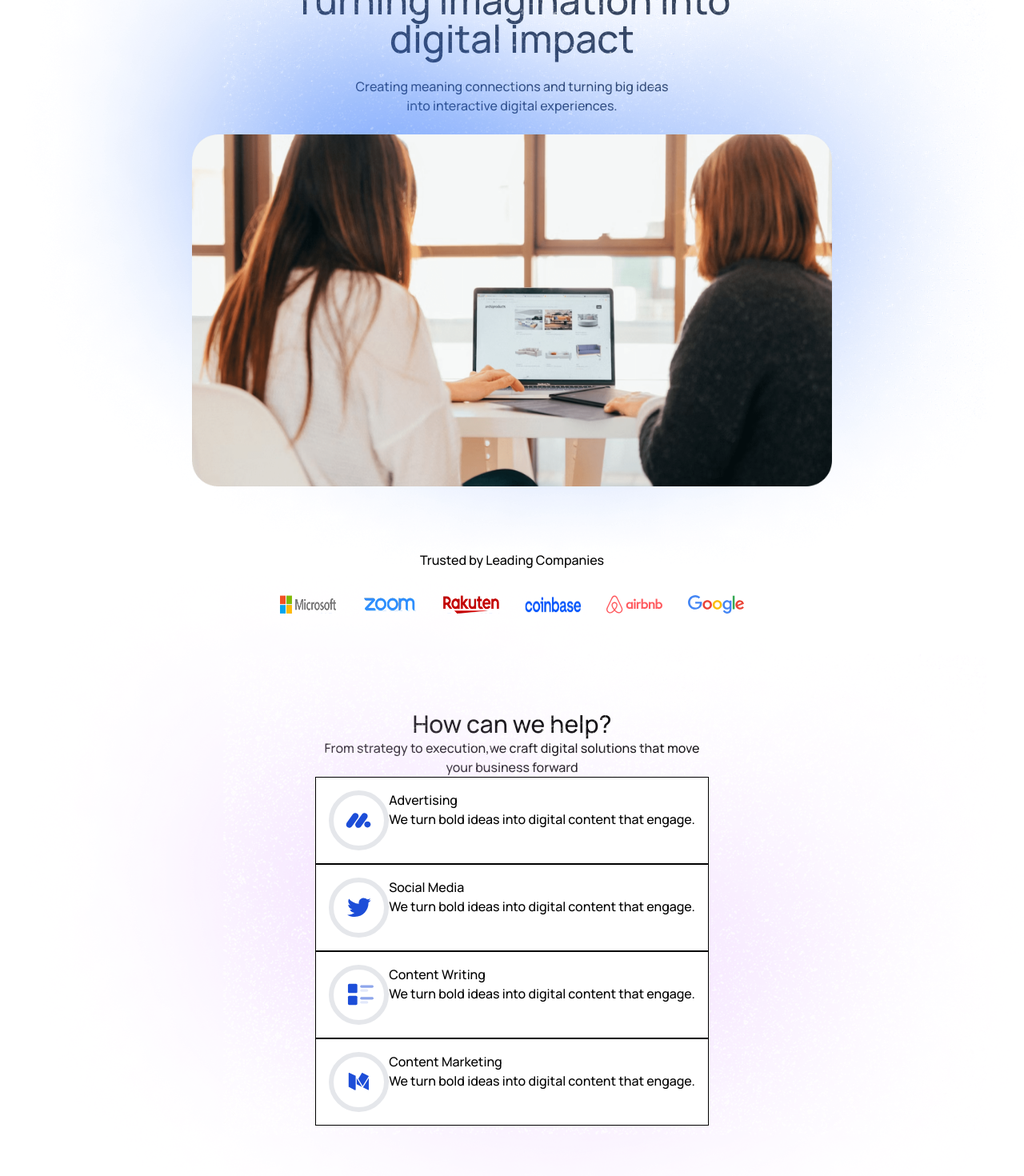
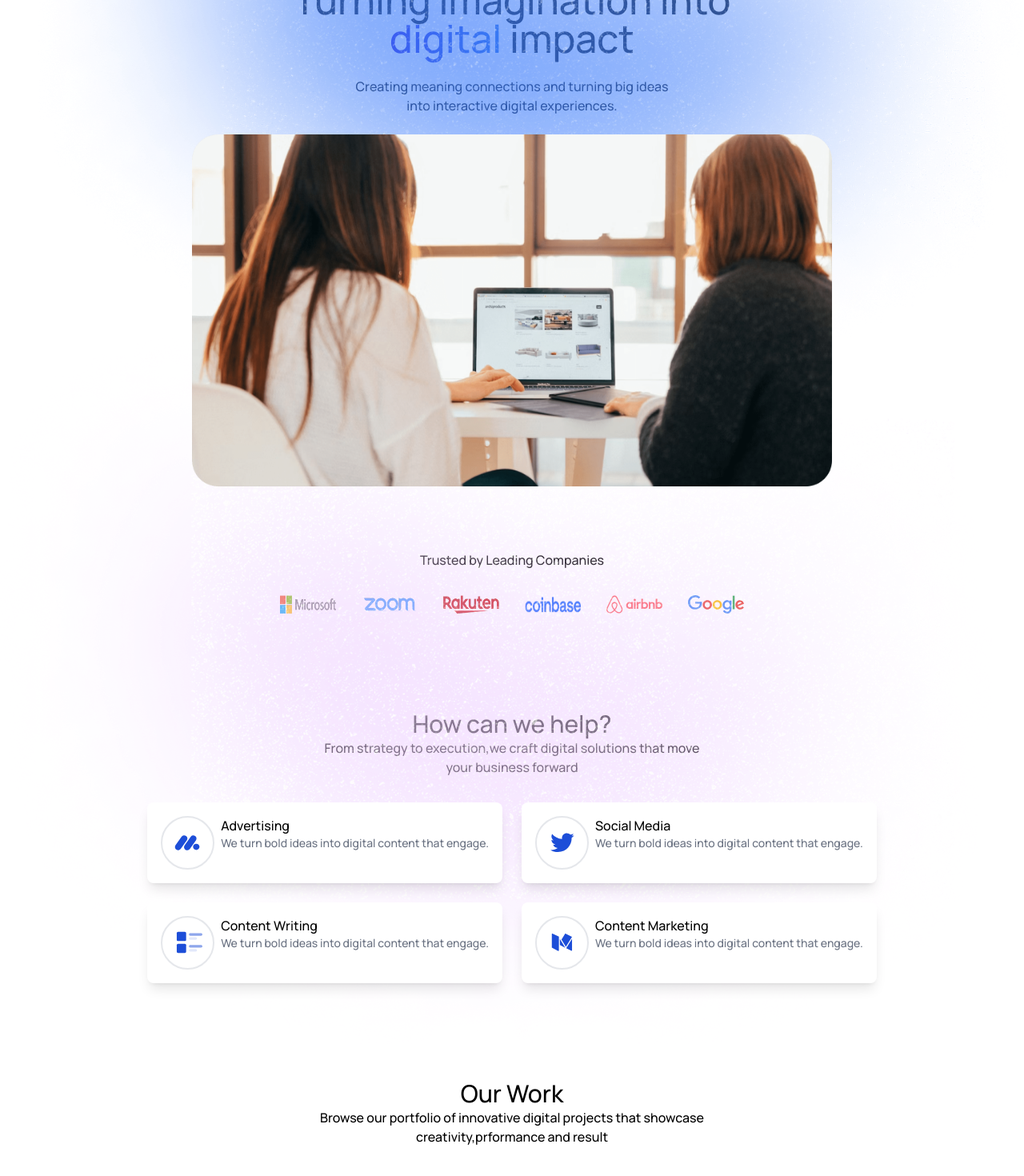
Before and after one commit to Emma24968/Agency.io, a React (Vite) app: page / in a window 1280 px wide. Shown: the part 206-1676 px from the top of the page at 80% size. After the commit the page ends 1639 px from the top, so only its background shows below. Built offline with nearby package versions, Linux system fonts and the light colour scheme.

Commit message:
Added the portfolio component

```diff
--- a/src/App.jsx
+++ b/src/App.jsx
@@ -2,6 +2,7 @@ import React, { useState } from 'react'
 import { NavBar } from './components/NavBar'
 import Hero from './components/Hero'
 import Services from './components/Services'
+import Portfolio from './components/Portfolio'
 
 const App = () => {
   const [theme,setTheme]=useState('light')
@@ -10,6 +11,7 @@ const App = () => {
       <NavBar theme={theme} setTheme={setTheme}/>
       <Hero />
       <Services />
+      <Portfolio />
     </div>
   )
 }
--- a/src/components/Hero.jsx
+++ b/src/components/Hero.jsx
@@ -3,14 +3,14 @@ import assets from "../assets/assets";
 
 export default function Hero() {
   return (
-    <div className="flex flex-col items-center gap-6 py-20 px-4 text-center w-full text-gray-700 dark:text-white">
+    <div className="flex flex-col items-center  gap-6 py-20 px-4 text-center w-full text-gray-700 dark:text-white">
       <button className="flex items-center gap-2 border border-gray-300 pr-4 p-2 rounded-full rounded">
         <img src={assets.group_profile} alt="" width={70} />
         <span className="font-medium text-xs">Trusted by 10k+ people</span>
       </button>
-      <h1 className="font-bold text-5xl">Turning imagination into<p><span>digital </span>impact</p></h1>
+      <h1 className="font-bold text-5xl">Turning imagination into<p><span className="bg-gradient-to-r from-[#5044e5] to-[#4d8cea] bg-clip-text text-transparent" >digital </span>impact</p></h1>
       <h5>Creating meaning connections and turning big ideas <p>into interactive digital experiences.</p></h5>
-      <img src={assets.bgImage1} alt="gradient color" className="absolute top-0 left- " />
+      <img src={assets.bgImage1} alt="gradient color" className="absolute -top-60  mr-1 " />
       <img src={assets.hero_img} alt="hero image" width={800} className="z-10" />
     </div>
   );
--- a/src/components/NavBar.jsx
+++ b/src/components/NavBar.jsx
@@ -29,7 +29,7 @@ export const NavBar = ({ theme, setTheme }) => {
         </a>
         <a
           onClick={() => setSideBarOpen(false)}
-          href="#"
+          href="#Services"
           className="sm:hover:border-b"
         >
           Services
--- /dev/null
+++ b/src/components/Portfolio.jsx
@@ -0,0 +1,15 @@
+import React from "react";
+
+export default function Portfolio() {
+  return (
+    <div>
+      <div className="flex flex-col items-center text-center">
+        <p className="font-bold text-3xl mt-30">Our Work</p>
+        <h5>
+          Browse our portfolio of innovative digital projects that showcase{" "}
+          <p>creativity,prformance and result</p>
+        </h5>
+      </div>
+    </div>
+  );
+}
--- a/src/components/Services.jsx
+++ b/src/components/Services.jsx
@@ -4,7 +4,11 @@ import { category } from "../assets/assets";
 export default function Services() {
   return (
     <div>
-      <img src={assets.bgImage2} alt="gradient color" className="absolute" />
+      <img
+        src={assets.bgImage2}
+        alt="gradient color"
+        className="absolute top-150 -left-10"
+      />
       <div className="flex flex-col items-center z-10">
         <p>Trusted by Leading Companies</p>
         <div className="flex gap-8 mt-8">
@@ -19,19 +23,25 @@ export default function Services() {
             <p>your business forward</p>
           </h5>
         </div>
-        {category.map((categories, index) => {
-          return (
-            <div className="flex border bg-white z-50 p-4" key={index}>
-              <div className="border-6 rounded-full border-gray-200 ">
-                <img src={categories.image} alt="" />
+        <div className="grid grid-cols-2 gap-6 mt-8">
+          {category.map((categories, index) => (
+            <div
+              key={index}
+              className="flex gap-2 shadow-lg border-transparent border-1 hover:border-gray-100  bg-white z-50 p-4 rounded-lg "
+            >
+              <div className="border-2 rounded-full border-gray-200 items-center">
+                <img src={categories.image}  alt={categories.title} />
               </div>
-              <div>
-                <h5>{categories.title}</h5>
-                <p>{categories.description}</p>
-              </div>{" "}
+
+              <div className="x-10">
+                <h5 className="font-semibold">{categories.title}</h5>
+                <p className="text-sm text-gray-500">
+                  {categories.description}
+                </p>
+              </div>
             </div>
-          );
-        })}
+          ))}
+        </div>
       </div>
     </div>
   );
```
